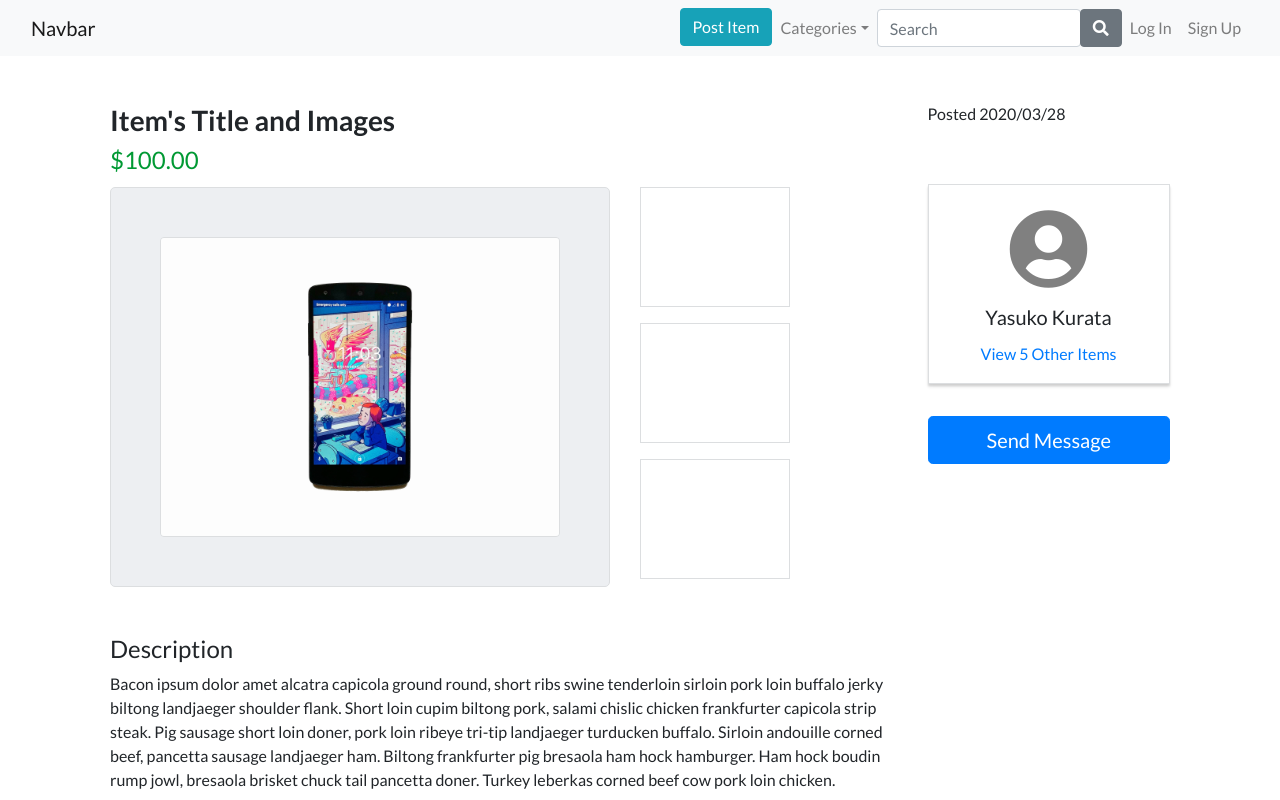
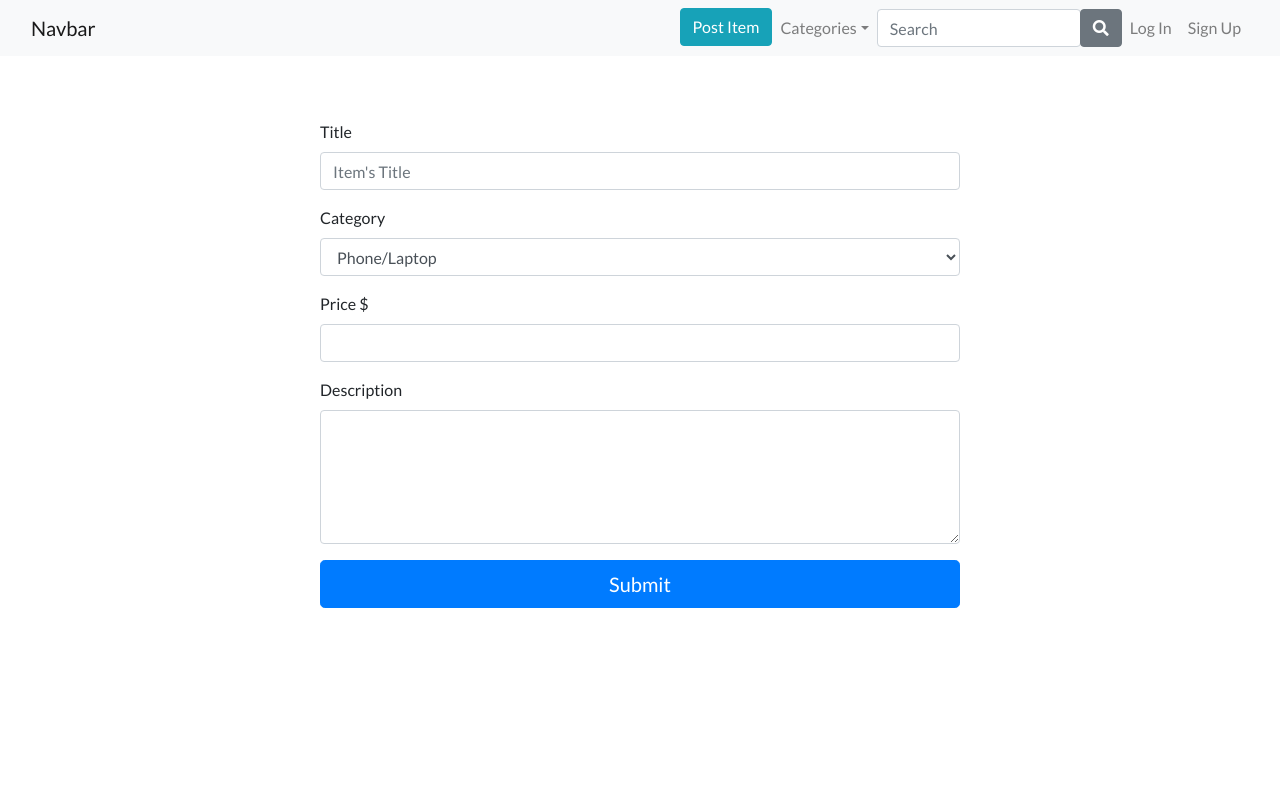
Before and after one commit to ykurata/shop-app, a React (Create React App) app in the folder client/: page / in a window 1280 px wide. Built offline with nearby package versions, Linux system fonts and the light colour scheme.

Commit message:
create form

```diff
--- a/client/src/App.js
+++ b/client/src/App.js
@@ -1,12 +1,13 @@
 import React from 'react';
 
 //import List from "./components/List";
-import Detail from "./components/Detail";
+//import Detail from "./components/Detail";
+import Form from "./components/Form";
 
 function App() {
   return (
     <div>
-      <Detail></Detail>
+      <Form></Form>
     </div>
   );
 }
--- /dev/null
+++ b/client/src/components/Form.js
@@ -0,0 +1,52 @@
+import React, { Component } from 'react';
+import phone2 from "../images/phone.jpg"
+
+import Navbar from "./Navbar";
+
+class Form extends Component {
+  constructor(props) {
+    super(props);
+    this.state = {
+
+    };
+  };
+
+  render() {
+    return (
+      <div>
+        <Navbar></Navbar>
+
+        <div className="item-form">
+          <form>
+            <div className="form-group">
+              <label>Title</label>
+              <input type="text" className="form-control" id="itemTitle" placeholder="Item's Title"/>
+            </div>
+            <div className="form-group">
+              <label>Category</label>
+              <select className="form-control" id="category">
+                <option>Phone/Laptop</option>
+                <option>Clothing</option>
+                <option>Books</option>
+                <option>Furniture</option>
+                <option>Music</option>
+              </select>
+            </div>
+            <div className="form-group">
+              <label>Price $</label>
+              <input type="number" id="price" className="form-control" aria-label="Amount (to the nearest dollar)" />
+            </div>
+            <div className="form-group">
+              <label>Description</label>
+              <textarea className="form-control" id="description" rows="5"></textarea>
+            </div>
+
+            <button type="button" className="btn btn-primary btn-lg btn-block">Submit</button>
+          </form>
+        </div>
+      </div>
+    );
+  }
+}
+
+export default Form;
--- a/client/src/index.css
+++ b/client/src/index.css
@@ -117,6 +117,13 @@ h5, p {
 .message-button {
   margin-top: 2rem;
   margin-bottom: 5rem;
+}
+
+/* Item Form Styles */
+.item-form {
+  width: 50%;
+  margin: auto;
+  margin-top: 4rem;
 }
 
 @media screen and (min-width: 300px) and (max-width: 360px){
```
